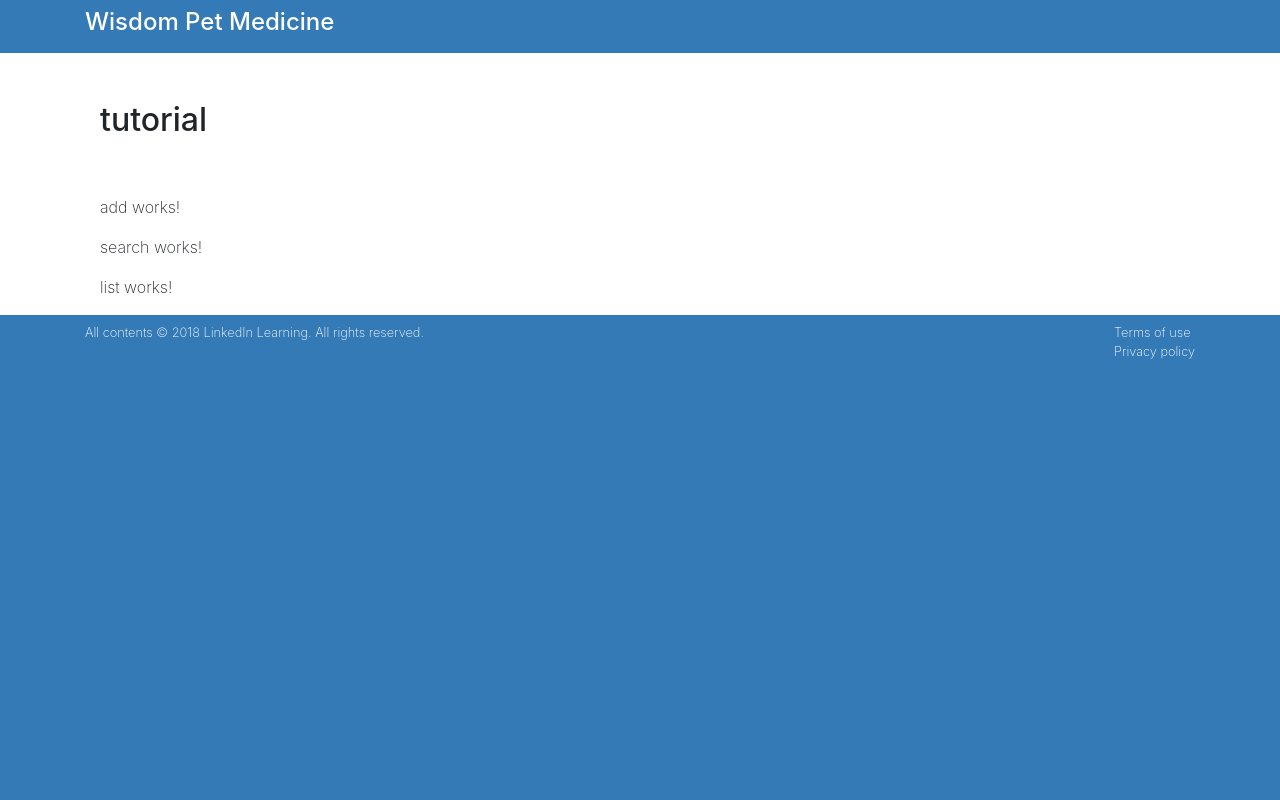
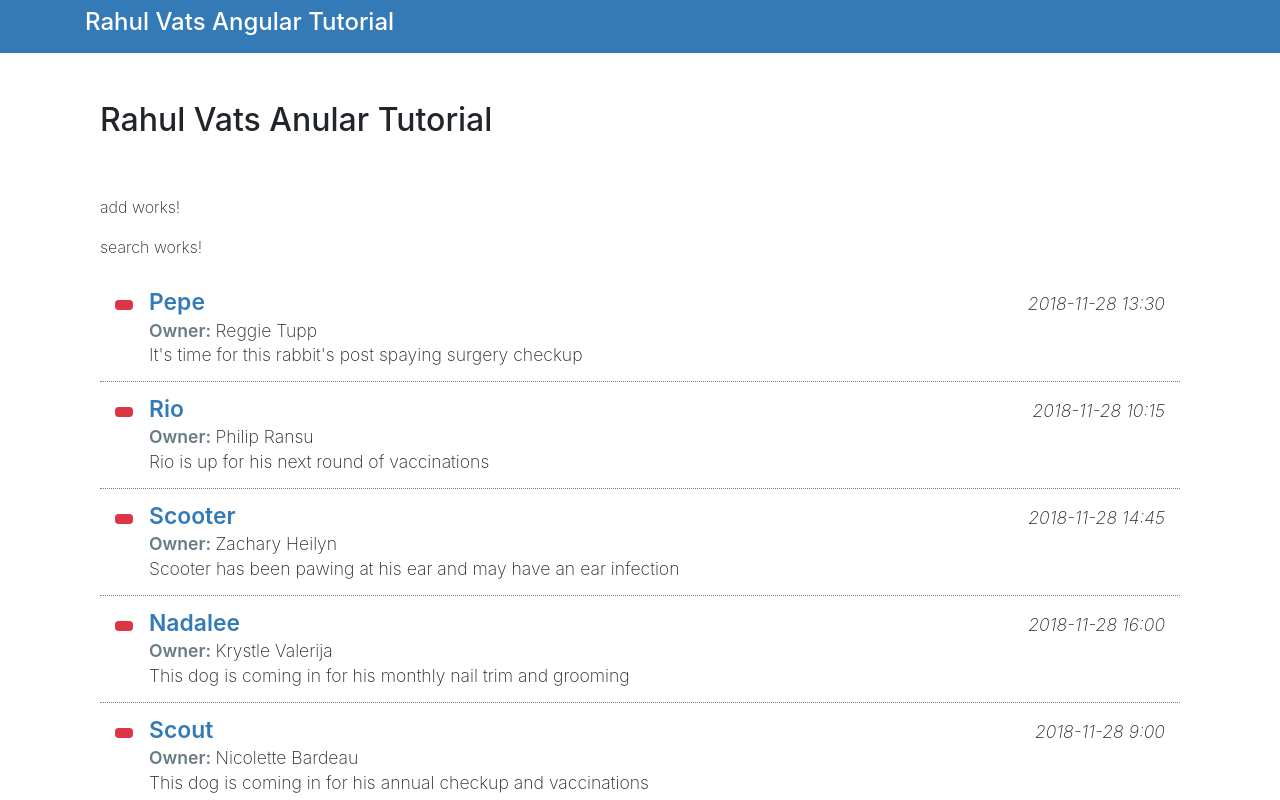
Before and after one commit to rvats/AngularTutorial, an Angular app in the folder tutorial/: page / in a window 1280 px wide. Shown: the top 800 px of the page. Built offline with nearby package versions, Linux system fonts and the light colour scheme.

Commit message:
Updating Code To Display a list of data objects

```diff
--- a/tutorial/twi/app/components/list/list.component.html
+++ b/tutorial/twi/app/components/list/list.component.html
@@ -1 +1,25 @@
-<p>list works!</p>
+<div class="appointment-list item-list mb-3">
+  <div class="pet-item col media py-3" *ngFor="let data of dataList">
+    <div class="mr-3">
+      <button class="pet-delete btn btn-sm btn-danger"></button>
+    </div>
+    <!-- media-left -->
+
+    <div class="pet-info media-body">
+      <div class="pet-head d-flex">
+        <span class="pet-name" contenteditable="true">{{ data.petName }}</span>
+        <span class="apt-date ml-auto">{{data.aptDate}}</span>
+      </div>
+      <!-- pet-head -->
+
+      <div class="owner-name">
+        <span class="label-item">Owner: </span>
+        <span contenteditable="true">{{ data.ownerName }}</span>
+      </div>
+      <div class="apt-notes" contenteditable="true">{{ data.aptNotes }}</div>
+    </div>
+    <!-- pet-info -->
+  </div>
+  <!-- pet-item -->
+</div>
+<!-- appointment-list -->
--- a/tutorial/twi/app/components/list/list.component.ts
+++ b/tutorial/twi/app/components/list/list.component.ts
@@ -1,10 +1,12 @@
-import { Component, OnInit } from '@angular/core';
+import { Component, OnInit, Input } from '@angular/core';
 
 @Component({
   selector: 'twi-list',
   templateUrl: './list.component.html',
 })
 export class ListComponent implements OnInit {
+  @Input()
+  dataList: object[];
   constructor() {}
 
   ngOnInit(): void {}
--- a/tutorial/twi/app/twi-component/twi.component.html
+++ b/tutorial/twi/app/twi-component/twi.component.html
@@ -6,7 +6,7 @@
           <h2 class="py-5">{{ title }}</h2>
           <twi-add></twi-add>
           <twi-search></twi-search>
-          <twi-list></twi-list>
+          <twi-list [dataList]="dataList"></twi-list>
         </div>
       </div>
       <!-- col-md-12 -->
--- a/tutorial/twi/app/twi-component/twi.component.ts
+++ b/tutorial/twi/app/twi-component/twi.component.ts
@@ -1,9 +1,19 @@
-import { Component } from '@angular/core';
+import { HttpClient, HttpClientModule } from '@angular/common/http';
+import { Component, OnInit } from '@angular/core';
 
 @Component({
   selector: 'twi-root',
-  templateUrl: './twi.component.html'
+  templateUrl: './twi.component.html',
 })
-export class TwiComponent {
-  title = 'tutorial';
+export class TwiComponent implements OnInit {
+  title = 'Rahul Vats Anular Tutorial';
+  dataList: object[];
+
+  constructor(private httpClient: HttpClient) {}
+
+  ngOnInit(): void {
+    this.httpClient.get<object[]>('../assets/data.json').subscribe((data) => {
+      this.dataList = data;
+    });
+  }
 }
--- a/tutorial/twi/index.html
+++ b/tutorial/twi/index.html
@@ -6,9 +6,10 @@
   <base href="/">
   <meta name="viewport" content="width=device-width, initial-scale=1">
   <link rel="icon" type="image/x-icon" href="favicon.ico">
+  <link rel="stylesheet" href="tutorial/node_modules/bootstrap/dist/css/bootstrap.css">
 </head>
 <body>
-  <header class="container text-white"><h4 class="py-2">Wisdom Pet Medicine</h4></header>
+  <header class="container text-white"><h4 class="py-2">Rahul Vats Angular Tutorial</h4></header>
 
   <twi-root></twi-root>
 
@@ -19,5 +20,7 @@
       <a class="d-block" class="text-white bg-dark" href="#">Privacy policy</a>
     </div><!-- col-md-6 -->
   </footer><!-- footer -->
+  <script src="tutorial/node_modules/jquery/dist/jquery.js"></script>
+  <script src="tutorial/node_modules/bootstrap/dist/js/bootstrap.js"></script>
 </body>
 </html>
```
